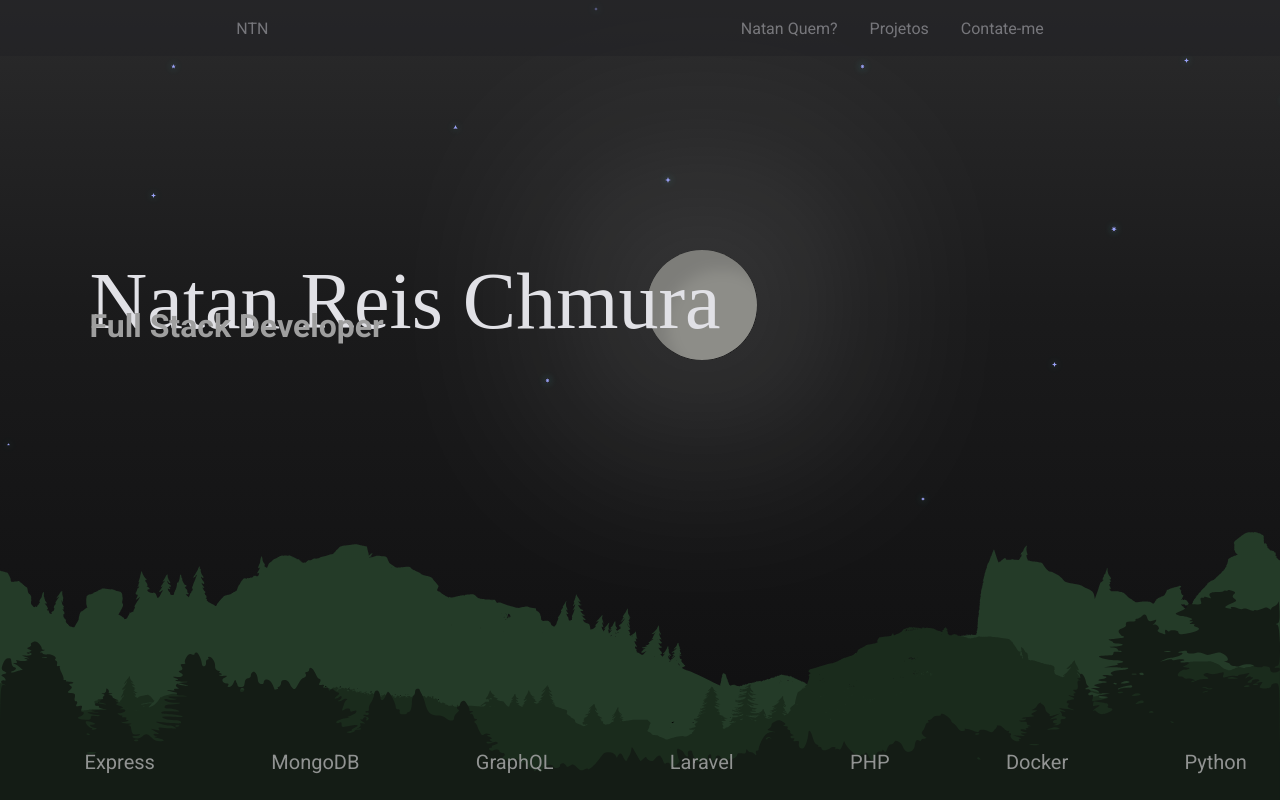
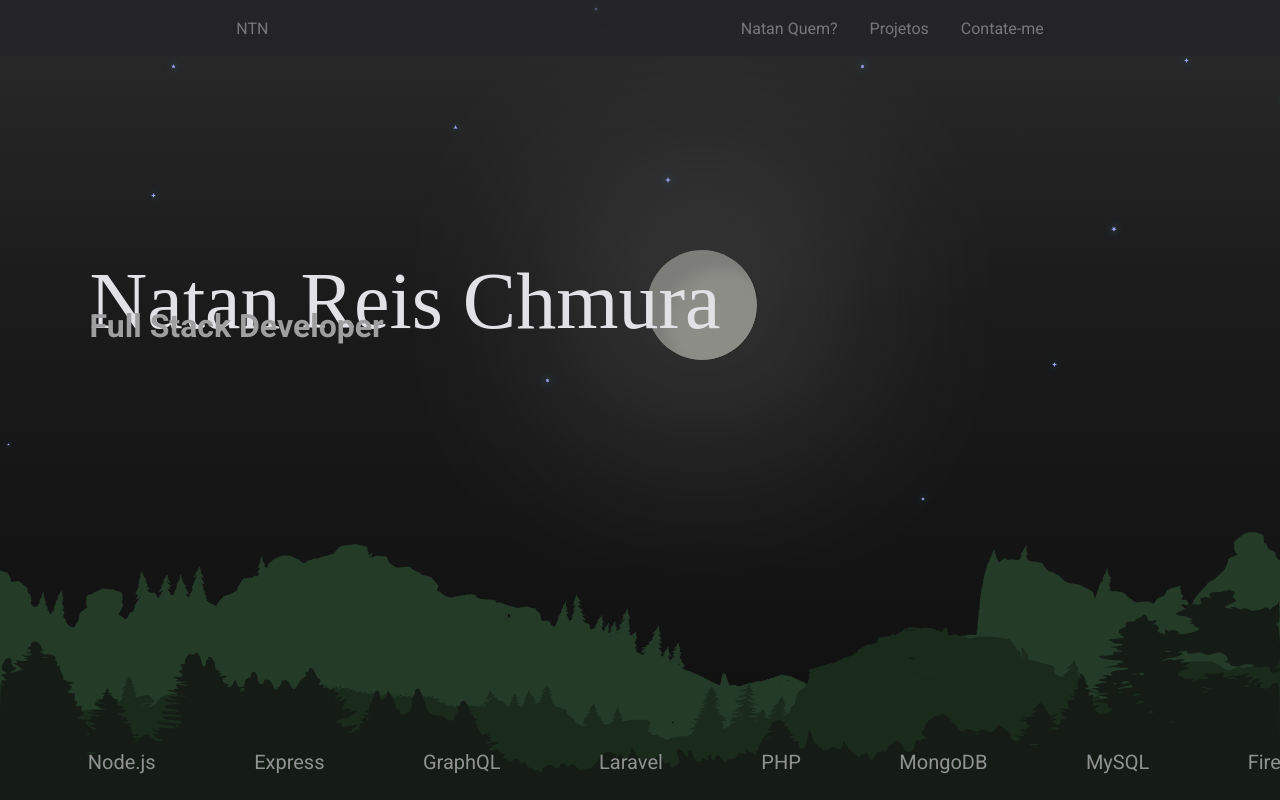
Before and after one commit to NatanRei/portifolio, a React (Vite) app: page / in a window 1280 px wide. Shown: the top 800 px of the page. Built offline with nearby package versions, Linux system fonts and the light colour scheme; a web font is replaced by a local one.

Commit message:
feat: estilizando scrool bar

```diff
--- a/src/components/TextLoop.tsx
+++ b/src/components/TextLoop.tsx
@@ -23,14 +23,16 @@ export function TextLoop() {
   }, []);
 
     const items: string[] = [
-        "React",
+        "React.js",
         "Redux",
-        "Node",
+        "Node.js",
         "Express",
-        "MongoDB",
         "GraphQL",
         "Laravel",
         "PHP",
+        "MongoDB",
+        "MySQL",
+        "Firebase",
         "Docker",
         "Python",
         "Selenium",
@@ -41,7 +43,7 @@ export function TextLoop() {
     const padding = width / items.length;
     return (
       <ScrollerContainer>
-          <Scroller gradient={false} pauseOnHover speed={80} className="marquee" direction="left">
+          <Scroller gradient={false} pauseOnHover speed={50} className="marquee" direction="left">
             {items.map((item) => (
             <Text
               target='_blank'
--- a/src/pages/LandingPage/components/About/About.styles.ts
+++ b/src/pages/LandingPage/components/About/About.styles.ts
@@ -1,7 +1,6 @@
 import { styled } from "../../../../styles";
 
 export const AboutContainer = styled("div", {
-    boxShadow:'rgb(0 0 0 / 50%) 0px -75px 45px',
     width: "100%",
     margin: "1rem 0rem",
     padding: '7rem',
--- a/src/styles/global.ts
+++ b/src/styles/global.ts
@@ -6,6 +6,18 @@ export const globalStyles = globalCss({
         padding: 0,
         boxSizing: 'border-box',
         scrollBehavior: "smooth",
+
+        scrollbarWidth: 'thin',
+        scrollbarColor: '$gray500 $gray900',
+    },
+    "*::-webkit-scrollbar": {
+        width: 12
+    },
+    "*::-webkit-scrollbar-track": {
+        background: '$gray900'
+    },
+    "*::-webkit-scrollbar-thumb": {
+        backgroundColor: '$gray500',
     },
     'body': {
         backgroundColor: '$gray900',
```
